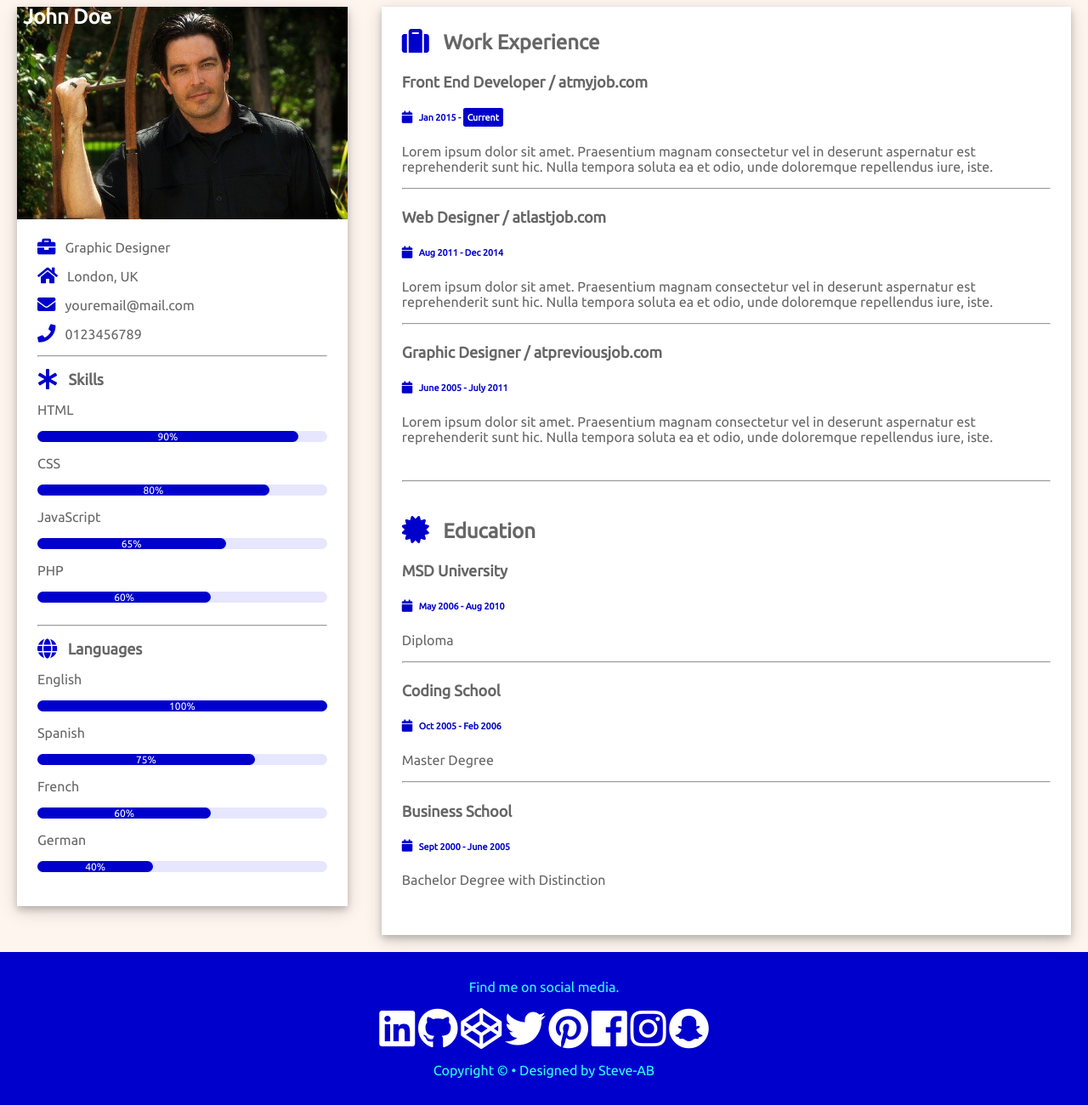
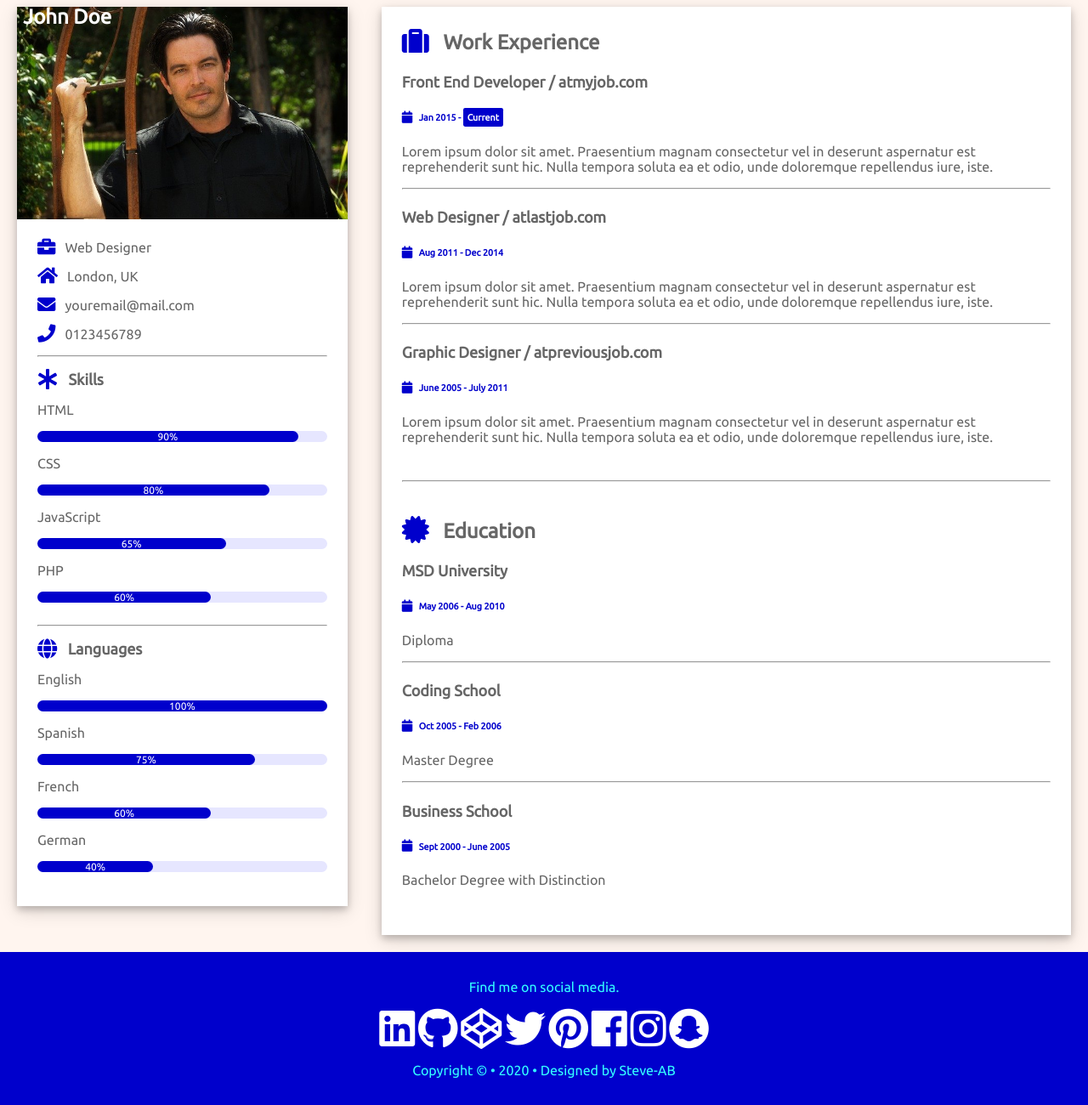
Before and after one commit to Steve-AB/AB-Resume-CV-Template-2, a plain HTML site: page index.html in a window 1280 px wide. Shown: the part 83-1383 px from the top of the page at 85% size. Drawn offline with Linux system fonts and the light colour scheme.

Commit message:
Update files

```diff
--- a/index.html
+++ b/index.html
@@ -24,7 +24,7 @@
      </div>
      <div class="info-panel" style="font-size: 16px;">
 <!-- Enter Your Basic Info -->
-      <p><i class="fa fa-briefcase fa-lg" style="color:#0000cc"></i> &nbsp; Graphic Designer</p>
+      <p><i class="fa fa-briefcase fa-lg" style="color:#0000cc"></i> &nbsp; Web Designer</p>
       <p><i class="fa fa-home fa-lg" style="color:#0000cc"></i> &nbsp; London, UK</p>
       <p><i class="fa fa-envelope fa-lg" style="color:#0000cc"></i> &nbsp; youremail@mail.com</p>
       <p><i class="fa fa-phone fa-lg" style="color:#0000cc"></i> &nbsp; 0123456789</p>
@@ -134,7 +134,7 @@
   <i class="fab fa-instagram fa-3x" href="#"></i>
   <i class="fab fa-snapchat fa-3x" href="#"></i>
 </div>
-  <p>Copyright &copy &#8226; Designed by <a href="https://www.ascribebureau.com" target="_blank">Steve-AB</a></p>
+  <p>Copyright &copy &#8226; 2020 &#8226; Designed by <a href="https://www.ascribebureau.com" target="_blank">Steve-AB</a></p>
 </footer>
 </body>
 </html>
--- a/main.css
+++ b/main.css
@@ -1,6 +1,6 @@
 html, body {
  font-family: 'Ubuntu', sans-serif;
- background-color: #e6e6ff;
+ background-color: #ccccff;
  max-width: 100%;
  height: auto;
  margin: 0;
```
